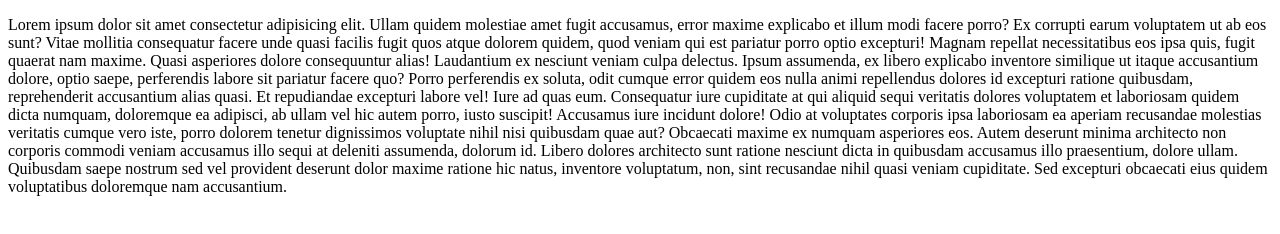
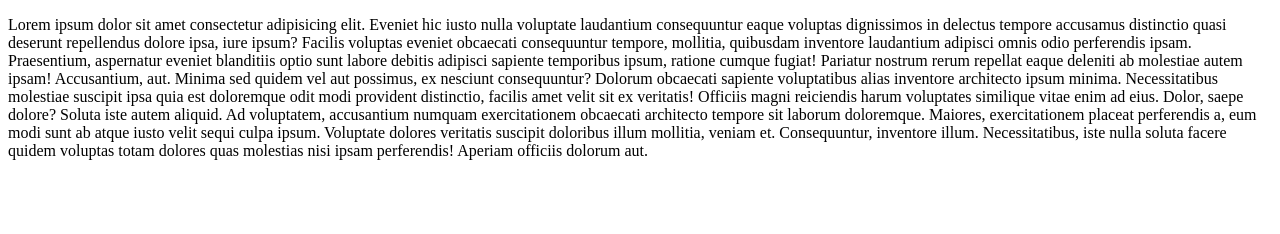
Before and after one commit to johnley04/josil, a plain HTML site: page index.html in a window 1280 px wide. Drawn offline with Linux system fonts and the light colour scheme.

Commit message:
Josil is the best

```diff
--- a/index.html
+++ b/index.html
@@ -6,14 +6,11 @@
     <title>Document</title>
 </head>
 <body>
-    <p>Lorem ipsum dolor sit amet consectetur adipisicing elit. Ullam quidem molestiae amet fugit accusamus, error maxime explicabo et illum modi facere porro? Ex corrupti earum voluptatem ut ab eos sunt?
-    Vitae mollitia consequatur facere unde quasi facilis fugit quos atque dolorem quidem, quod veniam qui est pariatur porro optio excepturi! Magnam repellat necessitatibus eos ipsa quis, fugit quaerat nam maxime.
-    Quasi asperiores dolore consequuntur alias! Laudantium ex nesciunt veniam culpa delectus. Ipsum assumenda, ex libero explicabo inventore similique ut itaque accusantium dolore, optio saepe, perferendis labore sit pariatur facere quo?
-    Porro perferendis ex soluta, odit cumque error quidem eos nulla animi repellendus dolores id excepturi ratione quibusdam, reprehenderit accusantium alias quasi. Et repudiandae excepturi labore vel! Iure ad quas eum.
-    Consequatur iure cupiditate at qui aliquid sequi veritatis dolores voluptatem et laboriosam quidem dicta numquam, doloremque ea adipisci, ab ullam vel hic autem porro, iusto suscipit! Accusamus iure incidunt dolore!
-    Odio at voluptates corporis ipsa laboriosam ea aperiam recusandae molestias veritatis cumque vero iste, porro dolorem tenetur dignissimos voluptate nihil nisi quibusdam quae aut? Obcaecati maxime ex numquam asperiores eos.
-    Autem deserunt minima architecto non corporis commodi veniam accusamus illo sequi at deleniti assumenda, dolorum id. Libero dolores architecto sunt ratione nesciunt dicta in quibusdam accusamus illo praesentium, dolore ullam.
-    Quibusdam saepe nostrum sed vel provident deserunt dolor maxime ratione hic natus, inventore voluptatum, non, sint recusandae nihil quasi veniam cupiditate. Sed excepturi obcaecati eius quidem voluptatibus doloremque nam accusantium.</p>
-
+    <p>Lorem ipsum dolor sit amet consectetur adipisicing elit. Eveniet hic iusto nulla voluptate laudantium consequuntur eaque voluptas dignissimos in delectus tempore accusamus distinctio quasi deserunt repellendus dolore ipsa, iure ipsum?
+    Facilis voluptas eveniet obcaecati consequuntur tempore, mollitia, quibusdam inventore laudantium adipisci omnis odio perferendis ipsam. Praesentium, aspernatur eveniet blanditiis optio sunt labore debitis adipisci sapiente temporibus ipsum, ratione cumque fugiat!
+    Pariatur nostrum rerum repellat eaque deleniti ab molestiae autem ipsam! Accusantium, aut. Minima sed quidem vel aut possimus, ex nesciunt consequuntur? Dolorum obcaecati sapiente voluptatibus alias inventore architecto ipsum minima.
+    Necessitatibus molestiae suscipit ipsa quia est doloremque odit modi provident distinctio, facilis amet velit sit ex veritatis! Officiis magni reiciendis harum voluptates similique vitae enim ad eius. Dolor, saepe dolore?
+    Soluta iste autem aliquid. Ad voluptatem, accusantium numquam exercitationem obcaecati architecto tempore sit laborum doloremque. Maiores, exercitationem placeat perferendis a, eum modi sunt ab atque iusto velit sequi culpa ipsum.
+    Voluptate dolores veritatis suscipit doloribus illum mollitia, veniam et. Consequuntur, inventore illum. Necessitatibus, iste nulla soluta facere quidem voluptas totam dolores quas molestias nisi ipsam perferendis! Aperiam officiis dolorum aut.</p>
 </body>
 </html>
```
